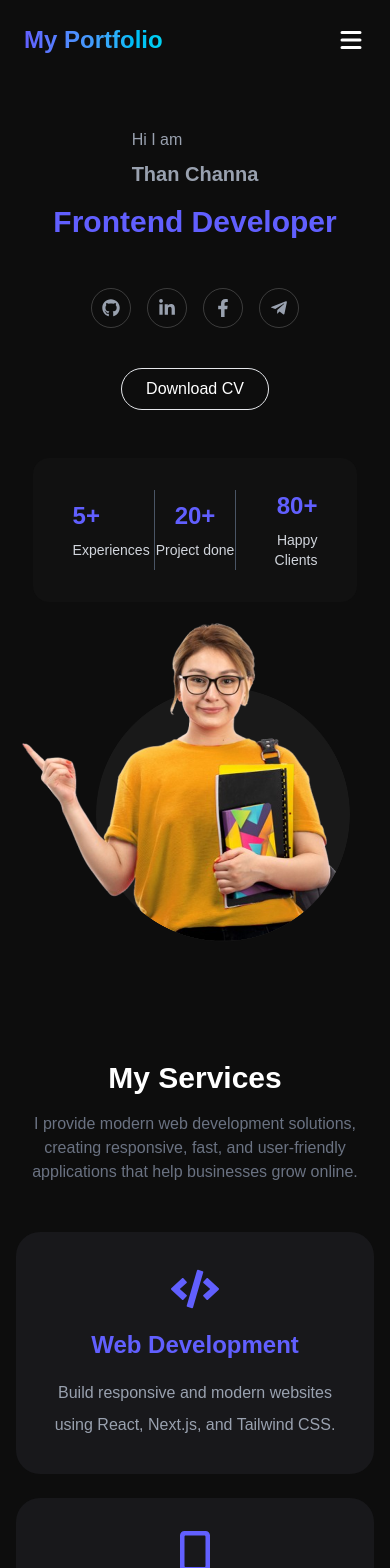
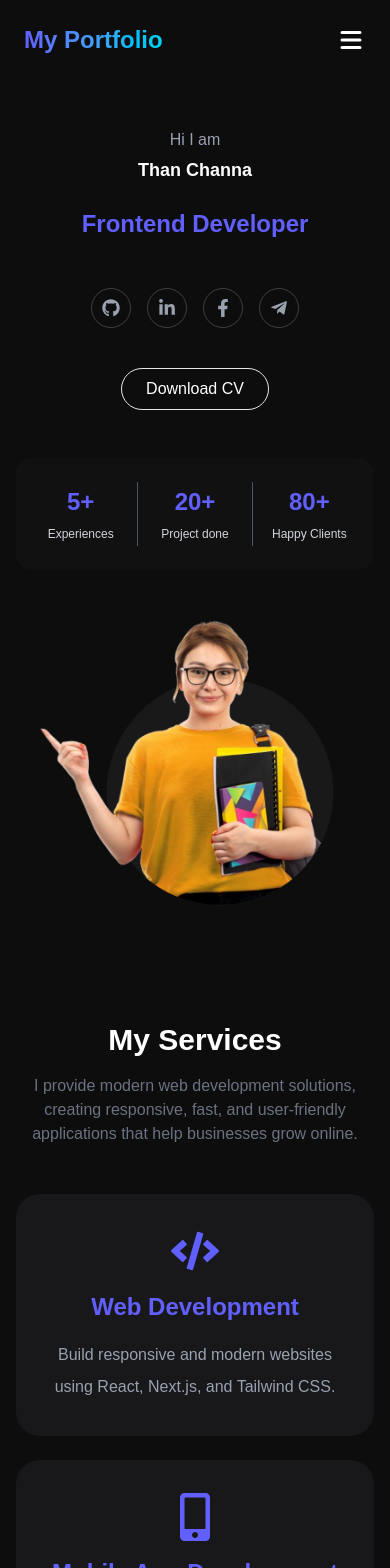
Before and after one commit to sanfasal/portfolio-website, a Next.js app: page / in a window 390 px wide. Shown: the top 1568 px of the page. Built offline with nearby package versions, Linux system fonts and the light colour scheme.

Commit message:
refactor code

```diff
--- a/app/page.tsx
+++ b/app/page.tsx
@@ -7,25 +7,11 @@ import ContactSection from "../components/section/ContactSection";
 export default function Home() {
   return (
     <div className="w-full flex flex-col">
-      <div id="home">
-        <HeroSection />
-      </div>
-
-      <div id="services">
-        <ServicesSection />
-      </div>
-
-      <div id="about">
-        <AboutSection />
-      </div>
-
-      <div id="skill">
-        <SkillsSection />
-      </div>
-
-      <div id="contact">
-        <ContactSection />
-      </div>
+      <HeroSection />
+      <ServicesSection />
+      <AboutSection />
+      <SkillsSection />
+      <ContactSection />
     </div>
   );
 }
--- a/components/Button.tsx
+++ b/components/Button.tsx
@@ -7,7 +7,7 @@ type Props = {
 export default function Button({ title }: Props) {
   return (
     <button
-      className="bg-primary px-6 py-2 rounded-full hover:scale-105 shadow-lg duration-300 cursor-pointer
+      className="bg-primary px-6 py-2 rounded-4xl hover:scale-105 shadow-lg duration-300 cursor-pointer
       "
     >
       {title}
--- a/components/Card.tsx
+++ b/components/Card.tsx
@@ -22,7 +22,7 @@ export default function ServiceCard({
 
       <h3 className="text-2xl font-semibold text-primary mb-4">{title}</h3>
 
-      <p className="text-gray-400 leading-8 text-md md:text-lg">
+      <p className="text-gray-400 leading-8 text-base md:text-lg">
         {description}
       </p>
     </div>
--- a/components/section/AboutSection.tsx
+++ b/components/section/AboutSection.tsx
@@ -9,14 +9,14 @@ export default function AboutSection() {
       id="about"
     >
       <div className="flex flex-col items-center gap-4">
-        <h1
+        <h2
           className="text-3xl md:text-5xl font-bold text-center"
           data-aos="zoom-in-up"
         >
           About Me
-        </h1>
+        </h2>
         <p
-          className="text-md md:text-lg text-gray-500 text-center max-w-2xl"
+          className="text-base md:text-lg text-gray-500 text-center max-w-2xl"
           data-aos="zoom-in-up"
         >
           Building Modern Web Applications with Clean Design and Scalable
@@ -24,19 +24,20 @@ export default function AboutSection() {
         </p>
       </div>
 
-      <div className="flex flex-col gap-12 md:gap7 md:flex-row items-start justify-between">
+      <div className="flex flex-col gap-12 md:gap-12 md:flex-row items-center md:items-start justify-between w-full">
         {/* left side */}
-        <div className="flex-1" data-aos="fade-right">
+        <div className="w-full md:w-auto flex justify-center md:justify-start flex-1" data-aos="fade-right">
           <Image
             src="/images/about-me.png"
             alt="about image"
             width={500}
             height={500}
+            className="w-full max-w-[320px] sm:max-w-[400px] md:max-w-[450px] lg:max-w-[500px] h-auto object-contain"
           />
         </div>
         {/* right side */}
-        <div className="flex-2" data-aos="fade-left">
-          <p className="text-md md:text-lg text-gray-300 ">
+        <div className="flex-2 w-full text-center md:text-left" data-aos="fade-left">
+          <p className="text-base md:text-lg text-gray-300 ">
             I am a passionate Full-Stack Developer with experience in building
             modern, responsive, and scalable web applications. I specialize in
             technologies such as React, Next.js, FastAPI, ASP.NET Core, MongoDB,
@@ -45,14 +46,14 @@ export default function AboutSection() {
             systems.
           </p>
           <br />
-          <p className="text-md md:text-lg text-gray-300">
+          <p className="text-base md:text-lg text-gray-300">
             My goal is to create applications that provide excellent user
             experiences while maintaining high performance and security. I am
             constantly learning new technologies and improving my skills to stay
             up-to-date with the latest trends in software development.
           </p>
 
-          <div className="mt-6">
+          <div className="mt-6 flex justify-center md:justify-start">
             <Button title="Download CV" />
           </div>
         </div>
--- a/components/section/ContactSection.tsx
+++ b/components/section/ContactSection.tsx
@@ -11,7 +11,7 @@ export default function ContactSection() {
             Contact me
           </h2>
 
-          <p className="text-gray-500 text-md md:text-lg" data-aos="zoom-in-up">
+          <p className="text-gray-500 text-base md:text-lg" data-aos="zoom-in-up">
             Cultivating Connections: Reach Out And Connect With Me
           </p>
         </div>
--- a/components/section/HeroSection.tsx
+++ b/components/section/HeroSection.tsx
@@ -13,12 +13,12 @@ export default function HeroSection() {
     >
       {/* left side */}
       <div  className="flex flex-col gap-4 w-full items-center md:items-start" data-aos="fade-right">
-        <div className="flex flex-col gap-2">
-          <h1 className="text-gray-400">Hi I am</h1>
-          <h1 className="text-xl font-bold text-gray-400">Than Channa</h1>
+        <div className="flex flex-col gap-1 items-center md:items-start text-center md:text-left">
+          <p className="text-gray-400 text-md md:text-xl font-medium">Hi I am</p>
+          <h1 className="text-lg  font-bold text-white">Than Channa</h1>
         </div>
 
-        <h2 className="text-3xl sm:text-4xl md:text-5xl font-bold text-primary">
+        <h2 className="text-2xl sm:text-3xl md:text-5xl font-bold text-primary mt-2">
           Frontend Developer
         </h2>
 
@@ -42,40 +42,40 @@ export default function HeroSection() {
           </button>
         </div>
 
-        <div className="bg-[#111] rounded-2xl px-10 py-8 mt-8">
-          <div className="flex items-center justify-between text-white">
+        <div className="bg-[#111] rounded-2xl px-4 sm:px-10 py-6 sm:py-8 mt-8 w-full max-w-xl">
+          <div className="flex items-center justify-between text-white gap-2 sm:gap-4">
             {/* Item */}
-            <div className="flex-1">
+            <div className="flex-1 text-center md:text-left">
               <h1 className="text-2xl md:text-4xl font-bold text-primary">
                 5+
               </h1>
-              <p className="text-gray-300 text-sm md:text-xl mt-2">
+              <p className="text-gray-300 text-xs sm:text-sm md:text-xl mt-2">
                 Experiences
               </p>
             </div>
 
             {/* Divider */}
-            <div className="w-px h-20 bg-gray-600"></div>
+            <div className="w-px h-16 sm:h-20 bg-gray-600"></div>
 
             {/* Item */}
             <div className="flex-1 text-center">
               <h1 className="text-2xl md:text-4xl font-bold text-primary">
                 20+
               </h1>
-              <p className="text-gray-300 text-sm md:text-xl mt-2">
+              <p className="text-gray-300 text-xs sm:text-sm md:text-xl mt-2">
                 Project done
               </p>
             </div>
 
             {/* Divider */}
-            <div className="w-px h-20 bg-gray-600"></div>
+            <div className="w-px h-16 sm:h-20 bg-gray-600"></div>
 
             {/* Item */}
-            <div className="flex-1 text-right">
+            <div className="flex-1 text-center md:text-right">
               <h1 className="text-2xl md:text-4xl font-bold text-primary">
                 80+
               </h1>
-              <p className="text-gray-300 text-sm md:text-xl mt-2">
+              <p className="text-gray-300 text-xs sm:text-sm md:text-xl mt-2">
                 Happy Clients
               </p>
             </div>
@@ -83,12 +83,13 @@ export default function HeroSection() {
         </div>
       </div>
       {/* right side */}
-      <div className="shrink-0" data-aos="fade-left">
+      <div className="w-full md:w-auto flex justify-center md:justify-end shrink-0 mt-8 md:mt-0" data-aos="fade-left">
         <Image
           src="/images/channa.png"
           alt="Profile Image"
           width={600}
           height={600}
+          className="w-full max-w-[320px] sm:max-w-[400px] md:max-w-[450px] lg:max-w-[550px] xl:max-w-[600px] h-auto object-contain"
           unoptimized
         />
       </div>
--- a/components/section/ServicesSection.tsx
+++ b/components/section/ServicesSection.tsx
@@ -5,21 +5,21 @@ export default function ServicesSection() {
   return (
     <section className="flex flex-col gap-12 mt-25" id="services">
       <div className="flex flex-col items-center gap-4">
-        <h1
+        <h2
           className="text-3xl md:text-5xl font-bold text-center"
           data-aos="zoom-in-up"
         >
           My Services
-        </h1>
+        </h2>
         <p
-          className="text-md md:text-lg text-gray-500 text-center max-w-2xl"
+          className="text-base md:text-lg text-gray-500 text-center max-w-2xl"
           data-aos="zoom-in-up"
         >
           I provide modern web development solutions, creating responsive, fast,
           and user-friendly applications that help businesses grow online.
         </p>
       </div>
-      <div className="grid md:grid-cols-3 gap-6">
+      <div className="grid grid-cols-1 sm:grid-cols-2 lg:grid-cols-3 gap-6">
         {servicesData.map((service, index) => (
           <div key={index} data-aos="zoom-in-up">
             <Card
--- a/components/section/SkillsSection.tsx
+++ b/components/section/SkillsSection.tsx
@@ -2,19 +2,19 @@ import { skillsData } from "@/static-data/data";
 
 export default function Skills() {
   return (
-    <section className=" text-white py-24" id="skills">
+    <section className=" text-white py-24" id="skill">
       <div className="w-full px-6 flex flex-col gap-4 ">
         {/* Header */}
         <div className="flex flex-col items-center gap-4">
-          <h1
+          <h2
             className="text-3xl md:text-5xl font-bold text-center"
             data-aos="zoom-in-up"
           >
             Skills & Technologies
-          </h1>
+          </h2>
 
           <p
-            className="text-md md:text-lg text-gray-500 text-center max-w-2xl"
+            className="text-base md:text-lg text-gray-500 text-center max-w-2xl"
             data-aos="zoom-in-up"
           >
             Creating modern, scalable, and responsive web applications with
```
